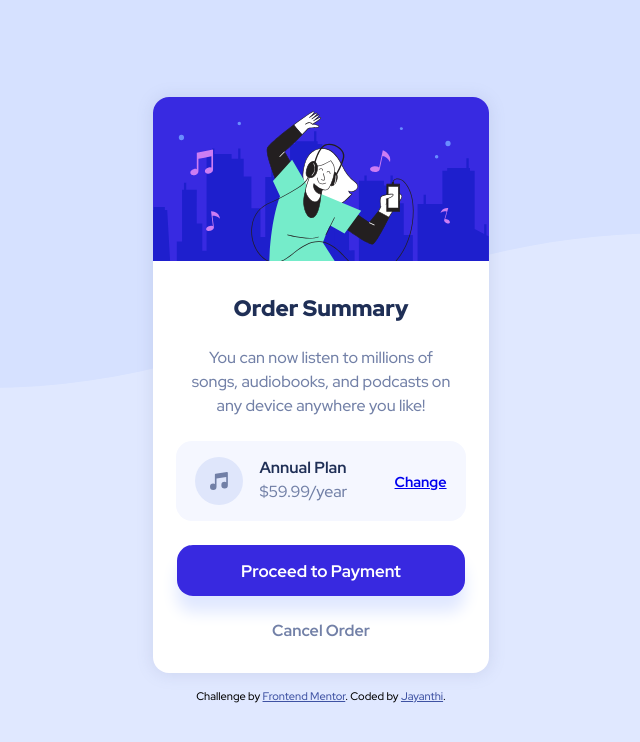
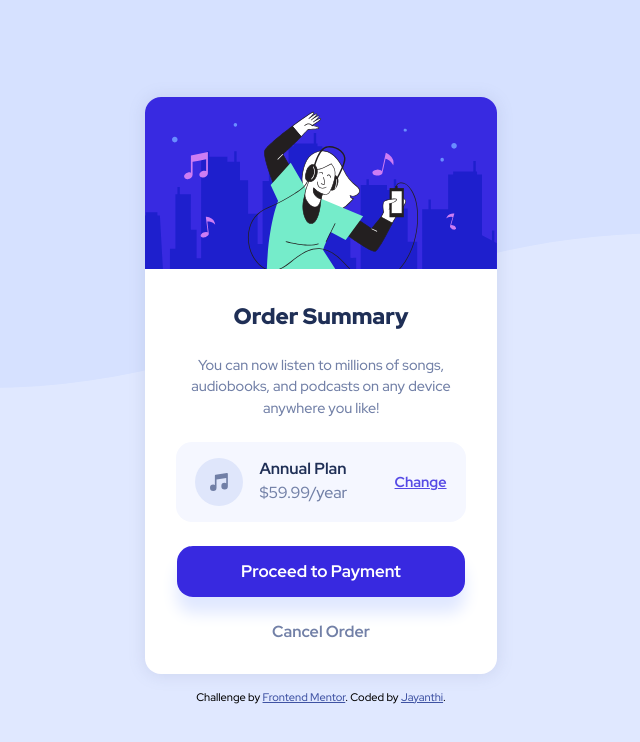
Before and after one commit to jrc17/order-summary-component-main, a plain HTML site: page index.html in a window 1280 px wide. Shown: the whole page, without its empty margins (319-959 px from the left). Drawn offline with Linux system fonts and the light colour scheme.

Commit message:
changed some padding and colors

```diff
--- a/style.css
+++ b/style.css
@@ -22,7 +22,7 @@ body {
   }
 }
 main {
-  max-width: 21rem;
+  max-width: 22rem;
   display: grid;
   place-content: center;
 
@@ -51,11 +51,11 @@ main {
   color: #1f2f56;
 }
 .hero-description {
-  font-size: 1rem;
+  font-size: 0.9rem;
   line-height: 1.5;
   text-align: center;
 
-  margin: 0.45rem 10%;
+  padding: 0.45rem 1rem;
 }
 .ordered-items {
   display: grid;
@@ -90,7 +90,7 @@ main {
 .change-plan:visited {
   grid-column: 3/4;
   font-weight: 700;
-
+  color: rgba(56, 41, 224, 0.842);
   font-size: 0.9rem;
 }
 .change-plan:hover,
```
